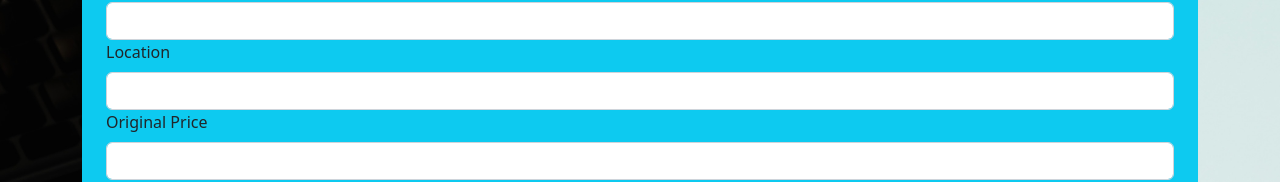
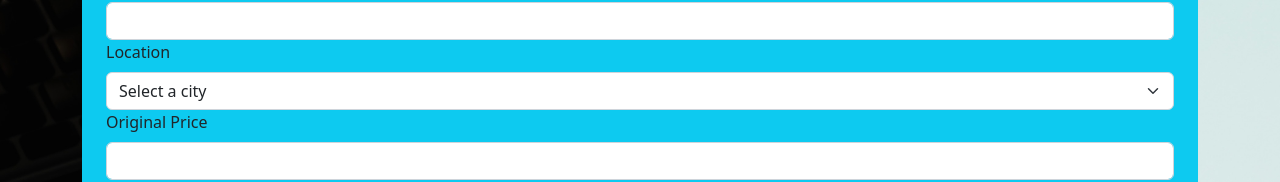
Before and after one commit to kenghoufong1/Savr, a React (Create React App) app in the folder client/: page /add-deal in a window 1280 px wide. Shown: the part 220-402 px from the top of the page. Built offline with nearby package versions, Linux system fonts and the light colour scheme.

Commit message:
added view all option to location filter and  dropdown for add deal page

```diff
--- a/client/src/pages/AddDeal.js
+++ b/client/src/pages/AddDeal.js
@@ -10,6 +10,8 @@ function AddDealForm(props) {
   const [discountedPrice, setDiscountedPrice] = useState('');
   const [duration, setDuration] = useState('');
   const [description, setDescription] = useState('');
+
+  const cities = ["Seattle", "Bellevue", "Redmond", "Kirkland", "Renton", "Bothell"];
 
   const [addPost, { data, loading, error }] = useMutation(ADD_POST
     //, {
@@ -55,9 +57,19 @@ function AddDealForm(props) {
             <Form.Control type="text" value={productName} onChange={(event) => setProductName(event.target.value)} />
           </Form.Group>
 
+          {/* <Form.Group controlId="location">
+            <Form.Label>Location</Form.Label>
+            <Form.Control type="text" value={location} onChange={(event) => setLocation(event.target.value)} />
+          </Form.Group> */}
+
           <Form.Group controlId="location">
             <Form.Label>Location</Form.Label>
-            <Form.Control type="text" value={location} onChange={(event) => setLocation(event.target.value)} />
+            <Form.Select value={location} onChange={(event) => setLocation(event.target.value)}>
+              <option>Select a city</option>
+              {cities.map(city => (
+                <option key={city} value={city}>{city}</option>
+              ))}
+            </Form.Select>
           </Form.Group>
 
           <Form.Group controlId="originalPrice">
--- a/client/src/pages/SharedDeals.js
+++ b/client/src/pages/SharedDeals.js
@@ -8,7 +8,7 @@ import SharedDealCard from '../components/SharedDeal';
 const SharedDeals = () => {
   const { loading, data } = useQuery(QUERY_POSTS);
 
-  const cities = ["Seattle", "Bellevue", "Redmond", "Kirkland", "Renton", "Bothell"];
+  const cities = ["View All", "Seattle", "Bellevue", "Redmond", "Kirkland", "Renton", "Bothell"];
 
   const [selectedCity, setSelectedCity] = useState("Seattle");
 
@@ -47,7 +47,8 @@ const SharedDeals = () => {
                   overflowY: 'scroll',
                 }}
               >
-                {/* {data.posts.map((post) => {
+                {selectedCity === "View All" ? (
+                data.posts.map((post) => {
                   return (
                     <SharedDealCard
                       key={post._id}
@@ -60,8 +61,9 @@ const SharedDeals = () => {
                       id={post._id}
                     />
                   );
-                })} */}
-                {data.posts.filter((post) => post.location === selectedCity)
+                })
+                ) : (
+                data.posts.filter((post) => post.location === selectedCity)
                     .map((post) => {
                         return (
                         <SharedDealCard
@@ -75,7 +77,8 @@ const SharedDeals = () => {
                             id={post._id}
                         />
                         );
-                })}
+                })
+                )}
               </div>
             </Col>
           </Row>
```
Lines whose indentation alone changed are shown as unchanged.
